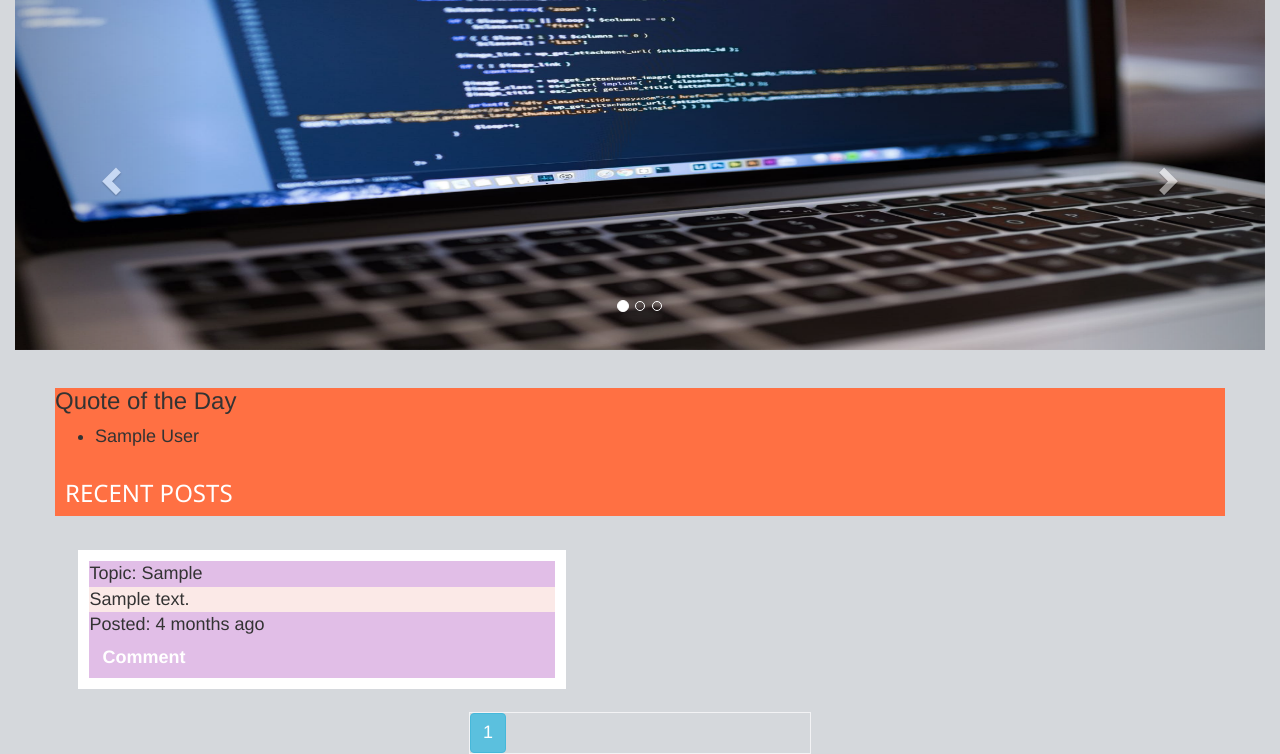
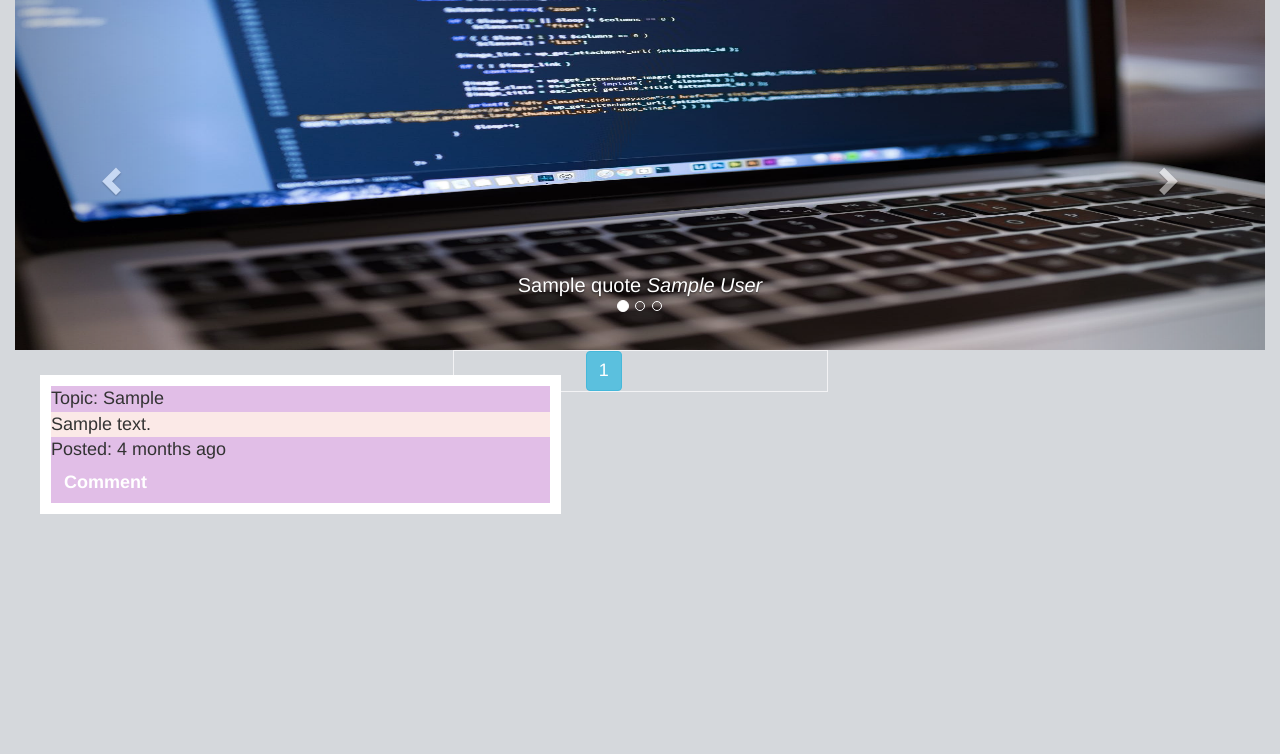
Before and after one commit to martingathu/Blog, a Flask app: template app/templates/index.html in a window 1280 px wide. Shown: the part 54-808 px from the top of the page. After the commit the page ends 568 px from the top, so only its background shows below. Run offline with Flask 2, Linux system fonts and the light colour scheme; tables that the repository leaves empty hold one stand-in row (values such as "Sample post"); the template is opened without the code that fills it: values that come from a table or form of the project are taken from there, most other values are stand-ins (such as "Sample title", 1, 10 or a date in 2020); parts of the project's set-up code (start-up, migrations or seed data) failed here and were passed over; some libraries are stand-ins or nearby versions; some web fonts are replaced.

```diff
--- a/app/templates/index.html
+++ b/app/templates/index.html
@@ -1,13 +1,9 @@
 {%extends 'base.html'%}
-
-{%block title%}
-HOME
-{%endblock%}
-
 {%block content%}
 
 <body class="container-fluid" style="font-size: large; background-color: #D5D8DC;">
     <div id="myCarousel" class="carousel slide" data-ride="carousel">
+
         <!-- Indicators -->
         <ol class="carousel-indicators">
           <li data-target="#myCarousel" data-slide-to="0" class="active"></li>
@@ -19,14 +15,32 @@ HOME
         <div class="carousel-inner">
           <div class="item active">
             <img  style="height: 350px; width: 100%" src="../static/images/img4.jpg" alt="Los Angeles">
+            <div class="carousel-caption">
+                <div class="" style="font-size: 20px; margin-top:40px; text-align: center;">
+                  {{ quotes.quote }}
+                  <cite title="Source Title"> {{ quotes.author }} </cite>
+                </div>
+            </div>
           </div>
 
           <div class="item">
             <img style="height: 350px; width: 100%" src="../static/images/img2.jpeg" alt="Chicago">
+            <div class="carousel-caption">
+              <div class="" style="font-size: 20px; margin-top:40px; text-align: center;">
+                {{ quotes.quote }}
+                <cite title="Source Title"> {{ quotes.author }} </cite>
+              </div>
+          </div>
           </div>
 
           <div class="item">
             <img style="height: 350px; width: 100%;" src="../static/images/img3.jpeg" alt="New York">
+            <div class="carousel-caption">
+              <div class="" style="font-size: 20px; margin-top:40px; text-align: center;opacity: 0.4;">
+                {{ quotes.quote }}
+                <cite title="Source Title"> {{ quotes.author }} </cite>
+              </div>
+          </div>
           </div>
         </div>
 
@@ -40,28 +54,17 @@ HOME
           <span class="sr-only">Next</span>
         </a>
     </div>
-    <div class="container" style="padding-top: 18px;">
-
-        <div class="row">
-            <div style="background-color: #FF7043;">
-        <!-- random Quote section  -->
-        <h3> Quote of the Day</h3>
-        <ul>
-           {% for random_quote in random %}
-               <li>{{ random_quote.author}}</li>
-           {% endfor %}
-       </ul>
-                <h3 style="color: white;padding: 10px; font-family: 'Segoe UI', Tahoma, Geneva, Verdana, sans-serif;">RECENT POSTS</h2>
-            </div>
-            {% for item in posts.items %}
+        <div>
+          {% for item in posts.items %}
             <div class="card col-md-5" style="border: 1px solid white;background-color: white; padding: 10px;margin: 2%;">
                 <div class="card-header" style="background-color: #E1BEE7;">Topic: {{ item.topic}}</div>
                 <div class="card-body" style="background-color: #FBE9E7;"  >{{ item.description}}</div>
                 <div class="card-footer" style="background-color: #E1BEE7;">Posted: {{item.date | timeago }}</div>
                 <div class="card-footer" style="background-color: #E1BEE7;"><a class="btn" style="color:white; font-size: large;" href="{{url_for('main.comment', pname = item.id)}}"><strong>Comment</strong></a></div>
             </div>
-            {% endfor %}
+          {% endfor %}
         </div>
+
 
         <div style="border: 1px solid rgb(243, 243, 245);width: 30%; margin-left: auto; margin-right: auto;">
             {% for page_num in posts.iter_pages(left_edge=1, right_edge=1, left_current=1, right_current=2) %}
```
